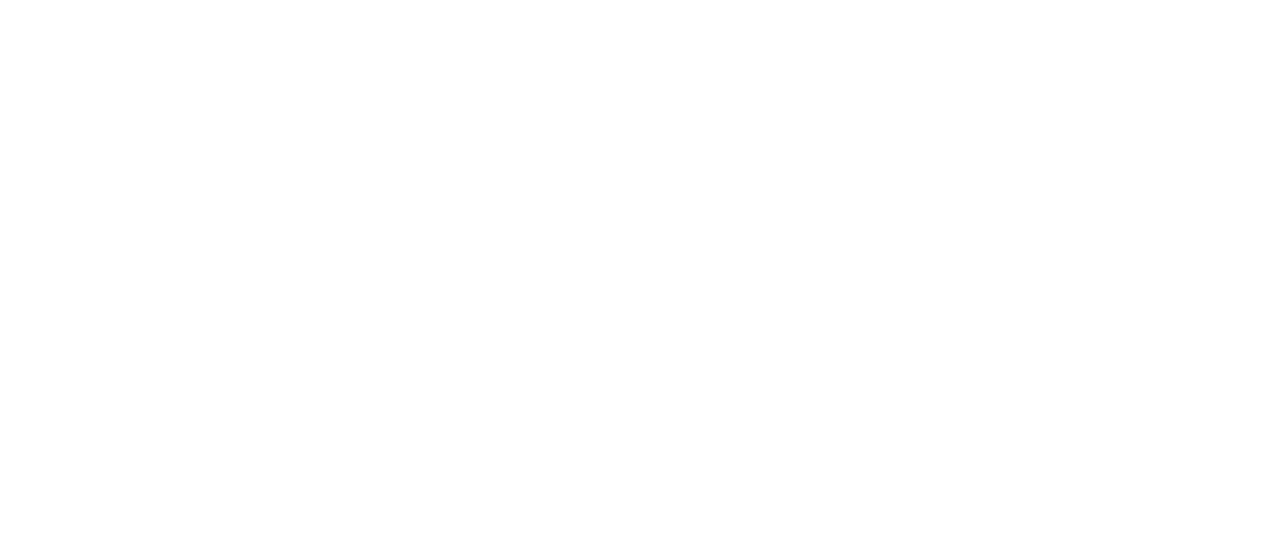
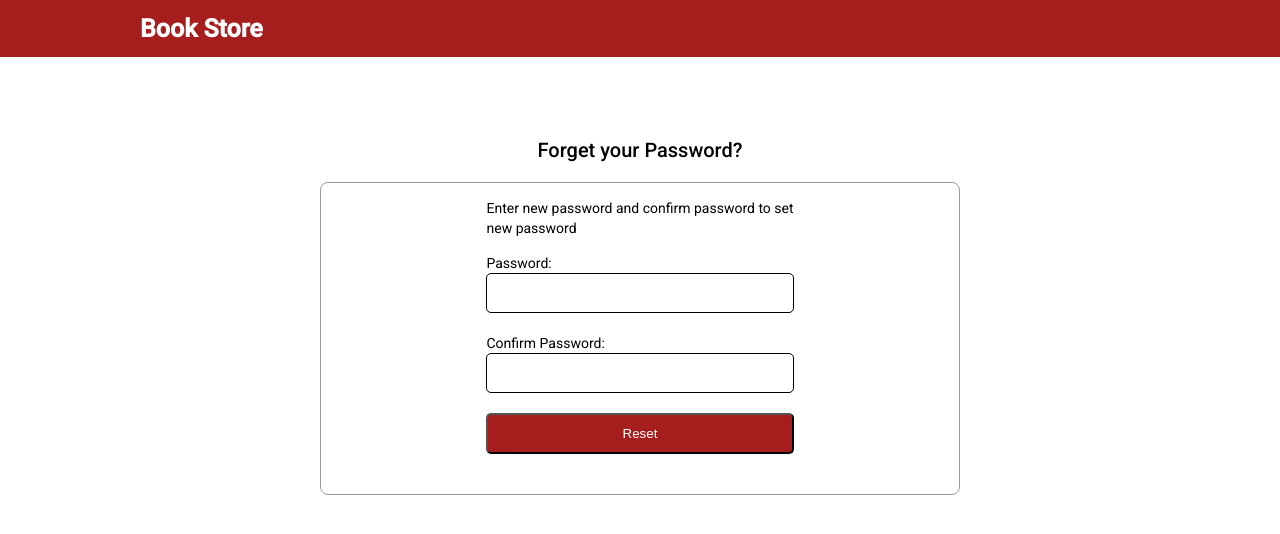
Before and after one commit to yogesh080/Bookstore, an Angular app: page /User/ResetPassword/1 in a window 1280 px wide. Before the commit this address led to /. Shown: the top 534 px of the page. Built offline with nearby package versions, Linux system fonts and the light colour scheme.

Commit message:
login succefully

```diff
--- a/src/app/app-routing.module.ts
+++ b/src/app/app-routing.module.ts
@@ -9,7 +9,7 @@ const routes: Routes = [
   {path: 'registration', component:RegistrationComponent},
   {path:'login', component:LoginComponent},
   {path:'forgetpassword', component:ForgetPasswordComponent},
-  {path:'resetpassword', component:ResetPasswordComponent}
+  {path:'User/ResetPassword/:token', component:ResetPasswordComponent}
 ];
 
 @NgModule({
--- a/src/app/components/login/login.component.html
+++ b/src/app/components/login/login.component.html
@@ -15,16 +15,16 @@
                 </button>
             </div>
 
-            <form action="" fxLayout="column" fxLayoutAlign="space-between">
+            <form action="" fxLayout="column" fxLayoutAlign="space-between" [formGroup]="loginForm">
 
                 <label for="email">Email:</label>
-                <input type="email" required><br>
+                <input type="email" required formControlName="email"><br>
 
                 <label for="password">Password:</label>
-                <input type="password"><br>
+                <input type="password" formControlName="password"><br>
 
                 <div class="example-button-row">
-                    <button class="login-primary">LOGIN</button>
+                    <button class="login-primary" (click)="onSubmit()">LOGIN</button>
                 </div>
 
             </form><br><br>
--- a/src/app/components/login/login.component.ts
+++ b/src/app/components/login/login.component.ts
@@ -1,4 +1,6 @@
 import { Component, OnInit } from '@angular/core';
+import { FormBuilder, FormGroup, Validators } from '@angular/forms';
+import { UserServiceService } from 'src/app/services/userServices/userservice.service';
 
 @Component({
   selector: 'app-login',
@@ -7,9 +9,41 @@ import { Component, OnInit } from '@angular/core';
 })
 export class LoginComponent implements OnInit {
 
-  constructor() { }
+  loginForm: FormGroup;
+  submitted = false;
 
-  ngOnInit(): void {
+  constructor( private formBuilder: FormBuilder,private user: UserServiceService) { }
+
+  ngOnInit() {
+    this.loginForm = this.formBuilder.group({
+      email: ['', [Validators.required, Validators.email]],
+      password: ['', [Validators.required, Validators.minLength(6)]]
+    }
+    );
+  }
+
+  // convenience getter for easy access to form fields
+  get f() { return this.loginForm.controls; }
+
+  onSubmit() {
+    this.submitted = true;
+
+    // stop here if form is invalid
+    if (this.loginForm.valid) {
+      let reqdata ={
+        Email: this.loginForm.value.email,
+        Password: this.loginForm.value.password
+      }
+      this.user.login(reqdata).subscribe((response:any) => {
+        console.log(response)
+
+      }, error => {
+        console.log(error)
+      }
+      )
+    }
+
+
   }
 
 }
--- a/src/app/components/reset-password/reset-password.component.html
+++ b/src/app/components/reset-password/reset-password.component.html
@@ -9,9 +9,9 @@
 <div class="Reset-container"  fxLayoutAlign="center center">
     <div class="signup-container">
 
-        <p>Enter new password and confirm password to set <br> new password</p>
+        <p style="margin: 15px 0 15px ;">Enter new password and confirm password to set <br> new password</p>
 
-        <form action="" fxLayout="column" fxLayoutAlign="space-between">
+        <form action="" fxLayout="column" fxLayoutAlign="space-between" [formGroup]="forgetEmailForm">
 
 
             <label for="password">Password:</label>
@@ -20,7 +20,7 @@
                 <input type="password"><br>
 
             <div class="example-button-row">
-                <button class="Reset-primary">Reset</button>
+                <button class="Reset-primary" (click)="onSubmit()">Reset</button>
             </div><br><br>
 
         </form>
--- a/src/app/components/reset-password/reset-password.component.ts
+++ b/src/app/components/reset-password/reset-password.component.ts
@@ -1,4 +1,7 @@
 import { Component, OnInit } from '@angular/core';
+import { FormBuilder, FormGroup, Validators } from '@angular/forms';
+import { ActivatedRoute } from '@angular/router';
+import { UserServiceService } from 'src/app/services/userServices/userservice.service';
 
 @Component({
   selector: 'app-reset-password',
@@ -7,9 +10,55 @@ import { Component, OnInit } from '@angular/core';
 })
 export class ResetPasswordComponent implements OnInit {
 
-  constructor() { }
+  forgetEmailForm: FormGroup;
+  submitted = false;
+  token: any;
 
-  ngOnInit(): void {
+  constructor(private formBuilder: FormBuilder,private user: UserServiceService, private activeRoute: ActivatedRoute) { }
+
+  ngOnInit() {
+    this.forgetEmailForm = this.formBuilder.group({
+      password: ['', [Validators.required, Validators.minLength(6)]],
+      confirmPassword: ['', Validators.required,Validators.minLength(6)]
+    }
+    // , {
+    //   validator: MustMatch('password', 'confirmPassword')
+    // }
+    );
+    this.token = this.activeRoute.snapshot.paramMap.get('token');
+    console.log(this.token);
   }
 
+  // convenience getter for easy access to form fields
+  get f() { return this.forgetEmailForm.controls; }
+
+  onSubmit() {
+    this.submitted = true;
+
+    // stop here if form is invalid
+    // if (this.forgetEmailForm.valid) {
+
+      let reqdata = {
+        Password: this.forgetEmailForm.value.password,
+        confirmPassword:this.forgetEmailForm.value.password
+      }
+
+      console.log("cool")
+      this.user.ResetPassword(reqdata,this.token).subscribe((response:any) => {
+        console.log(response)
+      },error => {
+        console.log(error)
+      }
+      )
+
+    // display form values on success
+    // alert('SUCCESS!! :-)\n\n' + JSON.stringify(this.registerForm.value, null, 4));
+  }
+
+  // onReset() {
+  //   this.submitted = false;
+  //   this.registerForm.reset();
+  // }
+
+
 }
--- a/src/app/services/userServices/userservice.service.ts
+++ b/src/app/services/userServices/userservice.service.ts
@@ -27,6 +27,23 @@ export class UserServiceService {
 
 
 
+   login(reqdata: any)
+  {
+    console.log(reqdata);
+
+    let header = {
+      headers:new HttpHeaders({
+        'Content-type':'application/json'
+      })
+    }
+    console.log(reqdata);
+
+    return this.httpService.postService('/User/Login', reqdata, false, header)
+
+  }
+
+
+
    forgetPassword(reqdata:any)
   {
     console.log(reqdata);
@@ -42,6 +59,22 @@ export class UserServiceService {
   }
 
 
+  ResetPassword(reqdata:any,token:any){
+    console.log(reqdata);
+
+    let header = {
+      headers:new HttpHeaders({
+        'Content-type':'application/json',
+        Authorization: 'Bearer '+ token
+
+      })
+    }
+    console.log(reqdata);
+
+    return this.httpService.postService(`/User/ResetLink?password=${reqdata.Password}&confirmPassword=${reqdata.confirmPassword}`,{},true,header)
+  }
+
+
 
 
 }
```
